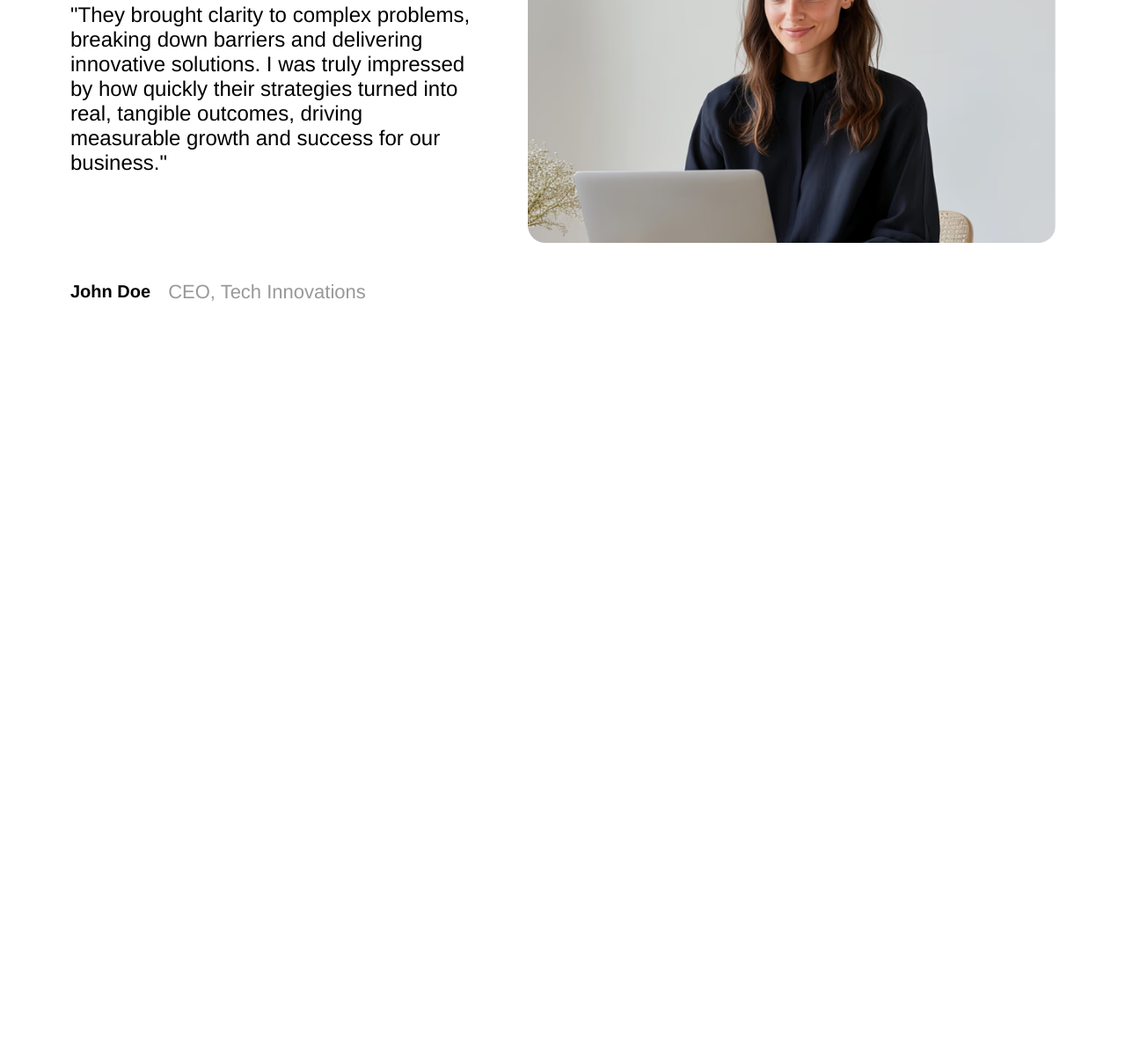
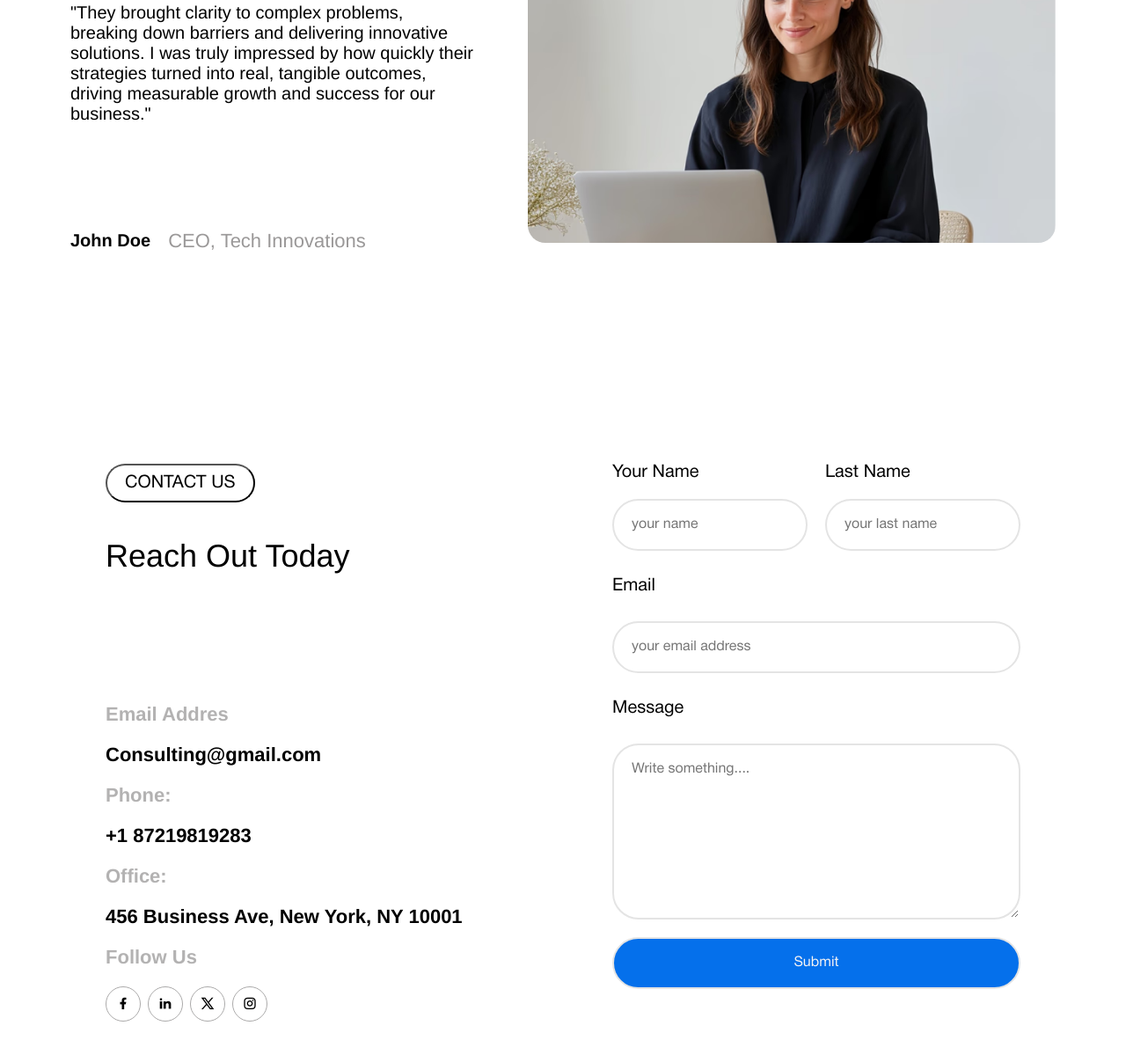
Before and after one commit to tanisha1527/cohort_task_8, a plain HTML site: page index.html in a window 1280 px wide. Shown: the part 3341-4540 px from the top of the page at 88% size. Before the commit the page ends 3826 px from the top, so only its background shows below. Drawn offline with nearby package versions, Linux system fonts and the light colour scheme.

Commit message:
add section_5

```diff
--- a/index.html
+++ b/index.html
@@ -142,31 +142,114 @@
         <div class="section3-top">
           <button class="btn-7">PORTFOLIO</button>
           <div>
-                <h1>Our Success Stories Real <br> Results, Real Impact</h1>
-                <button class="btn-8">case studies<i class="ri-arrow-right-long-line"></i></button>
+            <h1>
+              Our Success Stories Real <br />
+              Results, Real Impact
+            </h1>
+            <button class="btn-8">
+              case studies<i class="ri-arrow-right-long-line"></i>
+            </button>
           </div>
         </div>
         <div class="section3-bottom-left">
-            <img src="./img-4.png" alt="">
+          <img src="./img-4.png" alt="" />
         </div>
         <div class="section3-bottom-right">
-            <img src="./img-3.png" alt="">
+          <img src="./img-3.png" alt="" />
         </div>
       </div>
       <div class="section_4">
         <div class="left-text">
           <div class="logo">
-                <img src="./logoipsum-logo.png" alt="">
-                 <img src="./5_star.png" alt="">
+            <img src="./logoipsum-logo.png" alt="" />
+            <img src="./5_star.png" alt="" />
           </div>
-            <h4>"They brought clarity to complex problems, breaking down barriers and delivering innovative solutions. I was truly impressed by how quickly their strategies turned into real, tangible outcomes, driving measurable growth and success for our business."</h4>
+          <h4>
+            "They brought clarity to complex problems, breaking down barriers
+            and delivering innovative solutions. I was truly impressed by how
+            quickly their strategies turned into real, tangible outcomes,
+            driving measurable growth and success for our business."
+          </h4>
           <div class="text">
             <h3>John Doe</h3>
             <h4>CEO, Tech Innovations</h4>
           </div>
         </div>
         <div class="right-image">
-           <img src="./img-5.png" alt="">
+          <img src="./img-5.png" alt="" />
+        </div>
+      </div>
+      <div class="section_5">
+        <div class="contact-us">
+          <button>CONTACT US</button>
+          <h2>Reach Out Today</h2>
+          <div class="contact-details">
+            <div>
+              <h3>Email Addres</h3>
+              <h4>Consulting@gmail.com</h4>
+            </div>
+            <div>
+              <h3>Phone:</h3>
+              <h4>+1 87219819283</h4>
+            </div>
+            <div>
+              <h3>Office:</h3>
+              <h4>456 Business Ave, New York, NY 10001</h4>
+            </div>
+            <div>
+              <h3>Follow Us</h3>
+              <div class="social-media">
+                <a href=""><i class="ri-facebook-fill"></i></a>
+                <a href=""><i class="ri-linkedin-fill"></i></a>
+                <a href=""><i class="ri-twitter-x-line"></i></a>
+                <a href=""><i class="ri-instagram-line"></i></a>
+              </div>
+            </div>
+          </div>
+        </div>
+        <div class="form">
+          <form action="/submit">
+            <div class="name">
+              <div>
+                <label for="name">Your Name</label>
+                <input
+                  type="text"
+                  id="your-name"
+                  name="your name"
+                  placeholder="your name"
+                  required
+                />
+              </div>
+              <div>
+                <label for="name">Last Name</label>
+                <input
+                  type="text"
+                  id="last-name"
+                  name="last name"
+                  placeholder="your last name"
+                  required
+                />
+              </div>
+            </div>
+
+            <label for="email">Email</label>
+            <input
+              type="email"
+              id="email"
+              name="email"
+              placeholder="your email address"
+              required
+            />
+
+            <label for="message">Message</label>
+            <textarea
+              id="message"
+              name="message"
+              rows="4"
+              placeholder="Write something...."
+            ></textarea>
+            <button type="submit">Submit</button>
+          </form>
         </div>
       </div>
     </main>
--- a/style.css
+++ b/style.css
@@ -533,7 +533,7 @@ nav .nav-right {
 }
 
 .left-text h4 {
-    font-size: 24px;
+  font-size: 20px;
   font-weight: 100;
   margin: 60px 0px;
 }
@@ -560,3 +560,131 @@ nav .nav-right {
   width: 600px;
   border-radius: 20px;
 }
+
+.section_5 {
+  height: 100%;
+  width: 100%;
+  background-color: white;
+  padding: 60px 80px;
+  display: flex;
+  justify-content: space-between;
+  align-items: flex-start;
+  gap: 60px;
+}
+
+.contact-us {
+    padding: 40px;
+}
+
+.contact-us button {
+    font-size: 20px;
+    padding: 10px 20px;
+    border-radius: 30px;
+    background-color: white;
+    margin-bottom: 40px;
+}
+
+.contact-us h2 {
+    font-size: 36px;
+    font-weight: 100;
+    margin-bottom: 80px;
+}
+
+.contact-us .contact-details {
+    margin-top: 36%;
+}
+
+.contact-details div h3 {
+    font-size: 22px;
+    color: rgb(179, 178, 178);
+    margin-bottom: 20px;
+}
+
+.contact-details div h4 {
+    font-size: 22px;
+    color: black;
+    margin: 20px 0px;
+}
+
+.contact-us div .social-media {
+    display: flex;
+    justify-content: flex-start;
+    align-items: center;
+    gap: 8px;
+    margin: 5px 0px;
+}
+
+.contact-us div .social-media a {
+    display: flex;
+    justify-content: center;
+    align-items: center;
+    text-decoration: none;
+    color: black;
+    background-color: white;
+    border: 1px solid rgb(171, 170, 170);
+    height: 40px;
+    width: 40px;
+    border-radius: 50%;
+}
+
+.form {
+    padding: 40px;
+}
+
+.form form {
+  display: flex;
+  flex-direction: column;
+  gap: 10px;
+}
+
+form .name {
+    display: flex;
+    flex-direction: row;
+    gap: 20px;
+}
+
+form .name div {
+    display: flex;
+    flex-direction: column;
+}
+
+form label {
+    font-size: 20px;
+}
+
+form input {
+    font-size: 16px;
+    color: rgb(247, 244, 244);
+    background-color: white;
+    padding: 20px 20px;
+    border: 2px solid rgb(228, 228, 228);
+    border-radius: 30px;
+    margin: 20px 0px;
+}
+
+form textarea {
+    height: 200px;
+    font-size: 16px;
+    color: rgb(247, 244, 244);
+    background-color: white;
+    padding: 20px 20px;
+    border: 2px solid rgb(228, 228, 228);
+    border-radius: 30px;
+    margin-top: 20px;
+    margin-bottom: 10px;
+}
+
+form button {
+    font-size: 16px;
+    color: rgb(247, 244, 244);
+    background-color: rgb(5, 112, 235);
+    padding: 20px 20px;
+    border: 2px solid rgb(228, 228, 228);
+    border-radius: 30px;
+    cursor: pointer;
+}
+
+form button:hover {
+    color: rgb(247, 244, 244);
+    background-color: rgb(7, 119, 248);
+}
```
Lines whose indentation alone changed are shown as unchanged.
